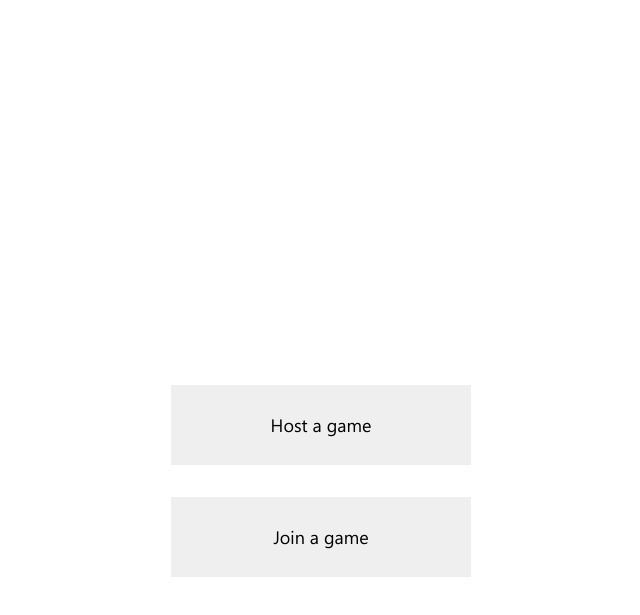
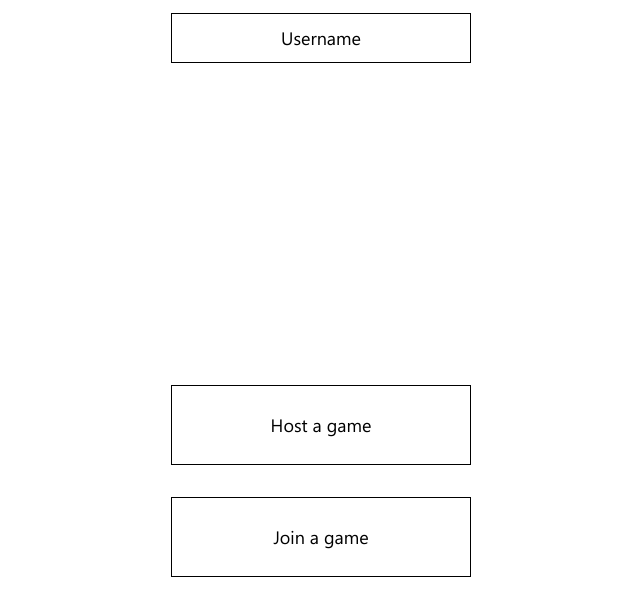
Before and after one commit to JoshuaAGK/r6-bingo, a plain HTML site: page index.html in a window 1280 px wide. Shown: the part 159-774 px from the top of the page, without its empty margins (319-959 px from the left). Drawn offline with Linux system fonts and the light colour scheme.

Commit message:
Added light mode support

```diff
--- a/style.css
+++ b/style.css
@@ -250,18 +250,20 @@ td p {
 
 #menu-controls input[type="text"] {
     appearance: none;
-    border: none;
+    border: 1px solid black;
+    color: black;
     text-align: center;
     font-size: 18px;
 }
 
 #menu-controls input[type="text"]::placeholder {
-    color: white;
+    color: black;
 }
 
 #menu-controls button {
     appearance: none;
-    border: none;
+    border: 1px solid black;
+    background-color: white;
     font-size: 18px;
     cursor: pointer;
 }
@@ -290,6 +292,10 @@ td p {
     #menu-controls input[type="text"] {
         background-color: black;
         border: 2px solid #666666;
+    }
+
+    #menu-controls input[type="text"]::placeholder {
+        color: white;
     }
 
     #menu-controls button {
```
